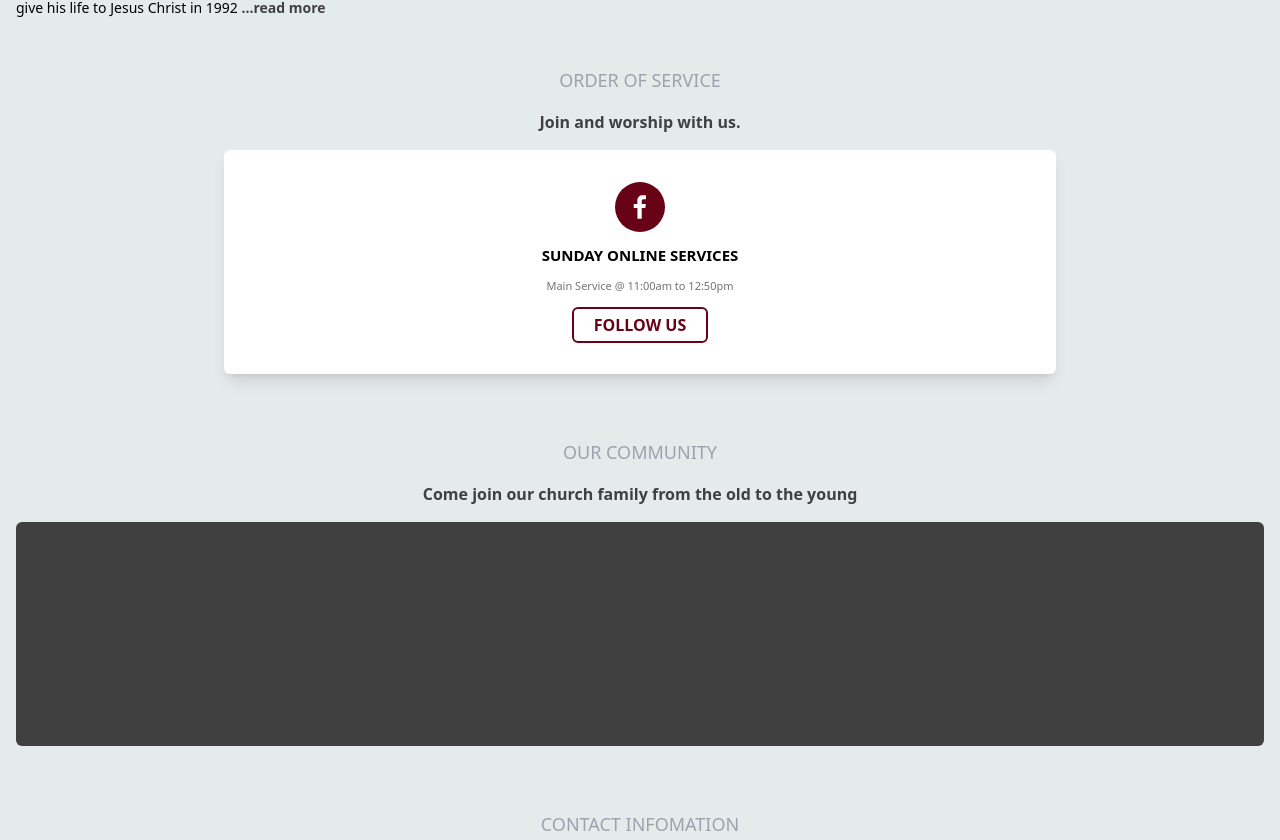
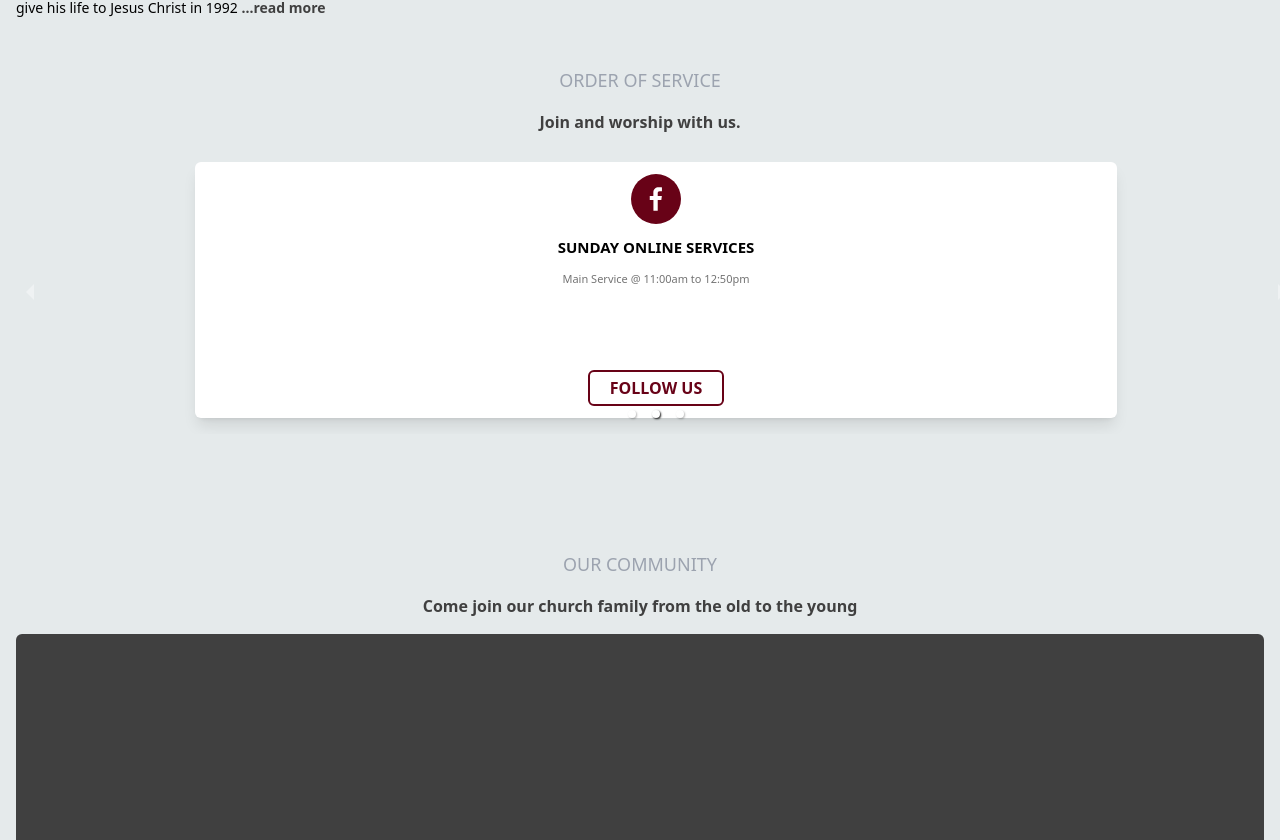
Before and after one commit to Ebenezr/tlcak, a Next.js app: page / in a window 1280 px wide. Shown: the part 1957-2797 px from the top of the page. Built offline with nearby package versions, Linux system fonts and the light colour scheme.

Commit message:
[ADD] add cards carousel component

```diff
--- a/components/Nav.tsx
+++ b/components/Nav.tsx
@@ -6,7 +6,7 @@ const Nav = () => {
   return (
     <nav className="fixed h-20  w-screen text-white  flex gap-4 lg:px-10 z-40">
       {/* mobile nav wrapper */}
-      <div className="flex items-center justify-between px-4 w-screen bg-neutral-600">
+      <div className="flex items-center justify-between px-4 w-screen bg-neutral-600/50">
         <p className="text-2xl font-bold">TLCAK</p>
         <button>
           <MdOutlineMenu className="text-3xl" />
--- a/pages/sections/_service.tsx
+++ b/pages/sections/_service.tsx
@@ -1,7 +1,11 @@
 import React from "react";
 import { SocialIcon } from "react-social-icons";
+import "react-responsive-carousel/lib/styles/carousel.min.css"; // requires a loader
+import { Carousel } from "react-responsive-carousel";
+import { FaChurch } from "react-icons/fa";
 
 const Service = () => {
+  const transitionTimingFunction = "ease-in-out";
   return (
     <section
       className="h-auto py-6 border-1 border-green-200 px-4 bg-bg"
@@ -18,17 +22,60 @@ const Service = () => {
         </p>
       </div>
       {/* cards wrapper */}
+      <div className="w-screen relative ">
+        <Carousel
+          autoPlay
+          centerMode={true}
+          emulateTouch={true}
+          infiniteLoop={true}
+          stopOnHover={true}
+          centerSlidePercentage={90}
+          interval={5000}
+          showStatus={false}
+          className="py-3 flex gap-4 flex-col"
+        >
+          <div className="bg-white w-4/5 h-64 flex-start mx-auto rounded-md my-4 flex flex-col justify-center items-center gap-3 p-3 shadow-lg">
+            <FaChurch className="text-4xl text-primary" />
+            <p className="font-bold text-[15px]">MID-WEEK SERVICES</p>
+            <p className="text-[11px] font-base text-neutral-500">
+              Wednesday @ 5:30pm to 7:00pm
+            </p>
+            <p className="text-[11px] font-base text-neutral-500 flex-1">
+              Kesha first Friday of every month
+            </p>
+            <button className="border-[2px] rounded-md border-primary text-primary py-1 px-5 font-semibold">
+              VIEW LOCATION
+            </button>
+          </div>
 
-      <div className="bg-white w-2/3 h-56 mx-auto rounded-md my-4 flex flex-col justify-center items-center gap-3 p-3 shadow-lg">
+          <div className="bg-white w-4/5  h-64  mx-auto rounded-md my-4 flex flex-col justify-center items-center gap-3 p-3 shadow-lg">
             <SocialIcon network="facebook" bgColor="#680217" />
             <p className="font-bold text-[15px]">SUNDAY ONLINE SERVICES</p>
-        <p className="text-[11px] font-base text-neutral-500">
+            <p className="text-[11px] font-base text-neutral-500 flex-1">
               Main Service @ 11:00am to 12:50pm
             </p>
             <button className="border-[2px] rounded-md border-primary text-primary py-1 px-5 font-semibold">
               FOLLOW US
             </button>
           </div>
+          <div className="bg-white w-4/5 h-64  mx-auto rounded-md my-4 flex flex-col justify-center items-center gap-3 p-3 shadow-lg">
+            <FaChurch className="text-4xl text-primary" />
+            <p className="font-bold text-[15px]">SUNDAY ONLINE SERVICES</p>
+            <p className="text-[11px] font-base text-neutral-500">
+              Intercessory Prayer @ 9:00am to 10:00am
+            </p>
+            <p className="text-[11px] font-base text-neutral-500">
+              Bible Study @ 10:00am to 10:55am
+            </p>
+            <p className="text-[11px] font-base text-neutral-500 flex-1">
+              Main Service @ 11:00am to 12:50pm
+            </p>
+            <button className="border-[2px] rounded-md border-primary text-primary py-1 px-5 font-semibold">
+              VIEW LOCATION
+            </button>
+          </div>
+        </Carousel>
+      </div>
     </section>
   );
 };
```
Also changed, not shown: 1 other file (tests, documents, lock files or other folders). Lines whose indentation alone changed are shown as unchanged.
